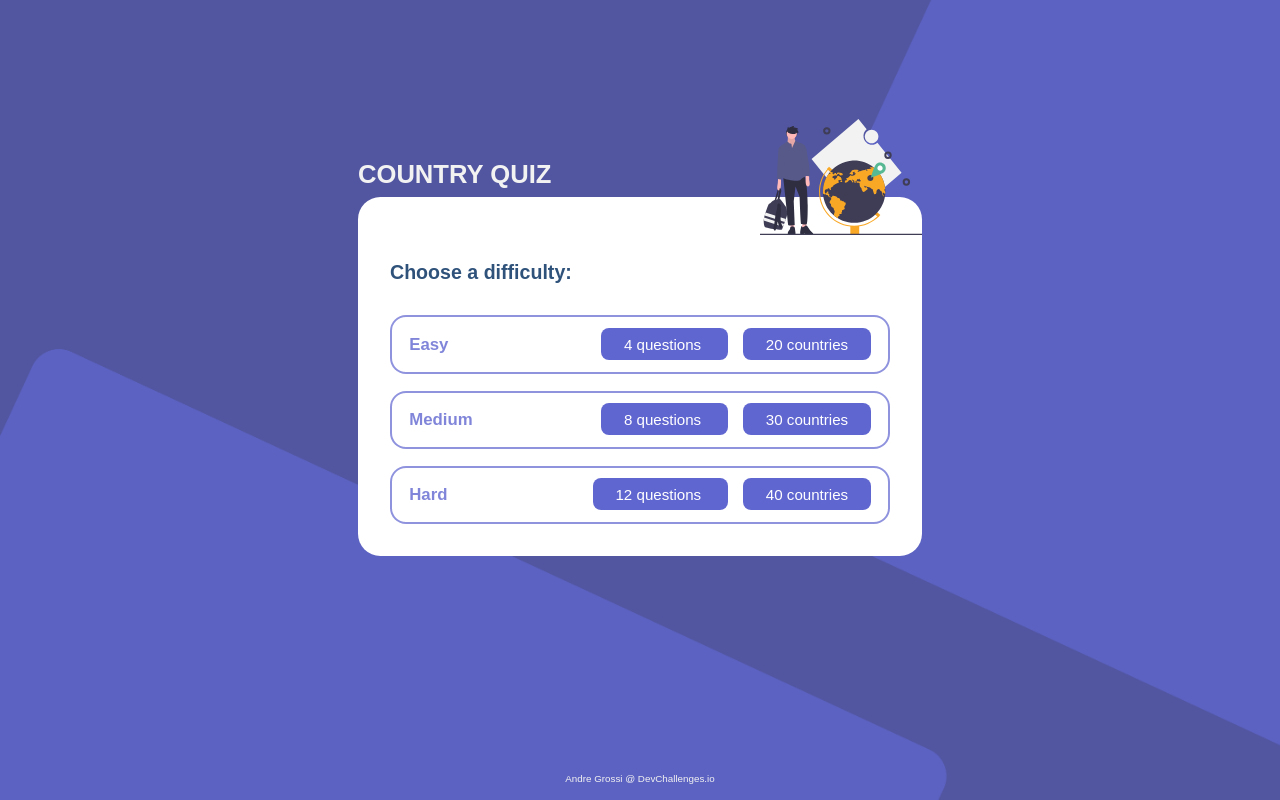
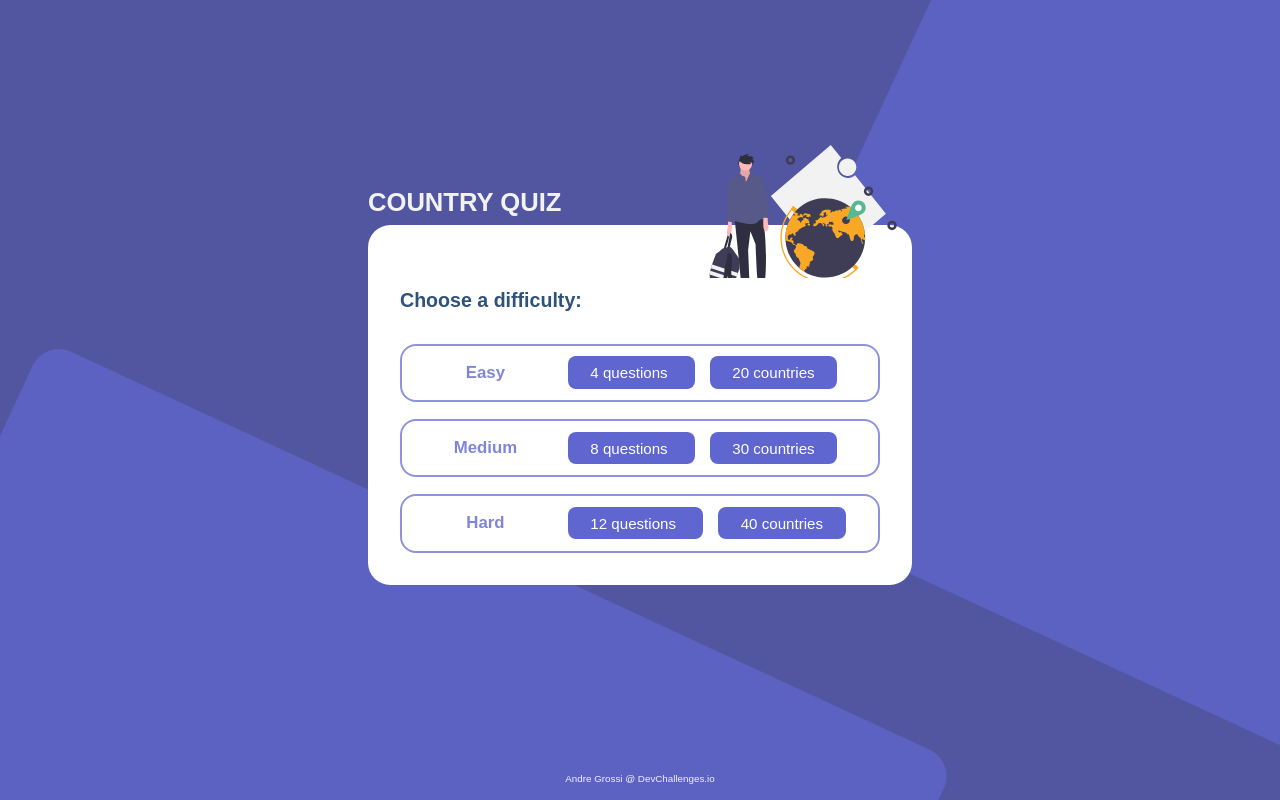
Before and after one commit to aadelgrossi/country-quiz, a React (Create React App) app: page / in a window 1280 px wide. Built offline with nearby package versions, Linux system fonts and the light colour scheme; what webfontloader would draw is missing.

Commit message:
Fix additional styling for card and items

```diff
--- a/src/components/Card/styles.ts
+++ b/src/components/Card/styles.ts
@@ -9,13 +9,13 @@ interface CardProps {
 export const Container = styled.div<CardProps>`
   background: #fff;
   border-radius: 1.4rem;
-  padding: 8vw;
+  padding: min(10vh, 2rem) min(8vw, 1.5rem);
   position: relative;
-  min-height: 30vh;
+  width: max(290px, 70vw);
 
   @media (min-width: 600px) {
     padding: 4rem 2rem 2rem;
-    width: min(500px, 90vw);
+    width: min(480px, 90vw);
   }
 
   ${props =>
@@ -26,10 +26,11 @@ export const Container = styled.div<CardProps>`
         content: '';
         background-image: url(${questionIllustration});
         background-repeat: no-repeat;
-        width: 200px;
-        height: 125px;
-        right: -38px;
-        top: -78px;
+        background-size: 100%;
+        width: 38%;
+        height: 37%;
+        right: 0px;
+        top: -80px;
       }
     `}
 `
--- a/src/components/Choice/styles.ts
+++ b/src/components/Choice/styles.ts
@@ -12,13 +12,18 @@ export const Container = styled.button<IChoiceProps>`
   width: 100%;
   box-shadow: inset 0px 0px 0px 2px rgba(96, 102, 208, 0.7);
   border-radius: 1rem;
-  padding: 1.2rem;
+  padding: 1rem;
   color: rgba(96, 102, 208, 0.8);
   transition: background-color 0.1s ease-in-out;
-  font-size: 1.2em;
+  font-size: 1em;
 
   & + & {
     margin-top: 1em;
+  }
+
+  @media (min-width: 600px) {
+    padding: 1.2rem;
+    font-size: 1.2em;
   }
 
   ${props =>
@@ -83,6 +88,11 @@ export const Container = styled.button<IChoiceProps>`
         font-size: min(1em, 4vw);
         text-transform: capitalize;
         text-align: left;
+        margin-right: 1rem;
+
+        @media (min-width: 600px) {
+          text-align: center;
+        }
       }
 
       div {
@@ -90,9 +100,13 @@ export const Container = styled.button<IChoiceProps>`
           font-size: min(0.9em, 2.5vw);
           color: #fff;
           background: var(--color-secondary);
-          padding: 0.5em 1.5em;
+          padding: 0.3em 1em;
           border-radius: 0.5rem;
           white-space: nowrap;
+
+          @media (min-width: 600px) {
+            padding: 0.5em 1.5em;
+          }
         }
 
         > span + span {
--- a/src/pages/Home/styles.ts
+++ b/src/pages/Home/styles.ts
@@ -17,8 +17,8 @@ export const Contents = styled.div`
   display: flex;
   flex-direction: column;
   flex-shrink: 0;
-  margin: 0 5vw;
-  padding-top: 20vh;
+  margin: auto 2rem 0;
+  align-self: center;
 
   > h1 {
     font-size: 1.6rem;
@@ -26,7 +26,7 @@ export const Contents = styled.div`
     margin-bottom: 0.5rem;
   }
 
-  @media (min-width: 700px) {
-    margin: 0 auto;
+  @media (min-width: 400px) {
+    margin: auto auto 0;
   }
 `
--- a/src/styles/global.ts
+++ b/src/styles/global.ts
@@ -20,7 +20,7 @@ export default createGlobalStyle`
   body {
     color: #F2F2F2;
     background-color: #000;
-    overflow: hidden;
+    overflow-x: hidden;
   }
 
   #root {
```
